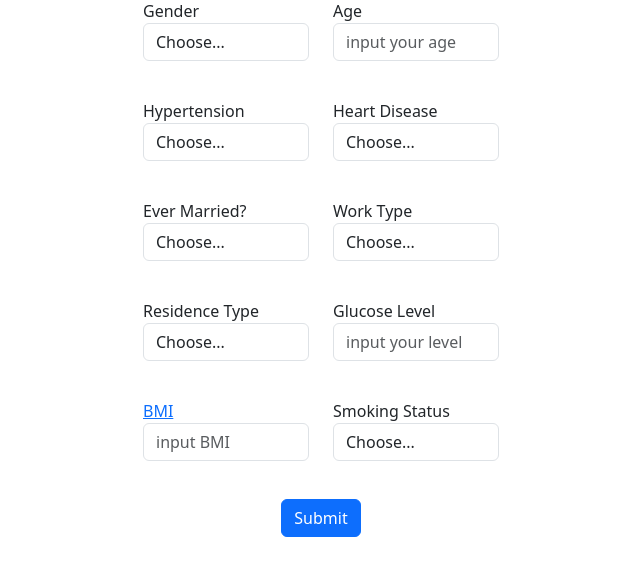
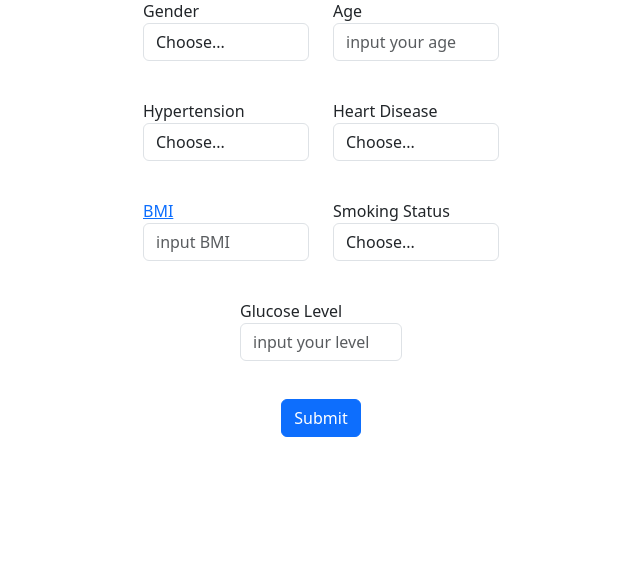
Before and after one commit to Kpfloogs/Team_3_Project_4, a Flask app: template templates/predictor.html in a window 1280 px wide. Shown: the part 177-753 px from the top of the page, without its empty margins (319-959 px from the left). Run offline with Flask 2, Linux system fonts and the light colour scheme; the template is opened without the code that fills it: most values are stand-ins (such as "Sample title", 1, 10 or a date in 2020); parts of the project's set-up code (start-up, migrations or seed data) failed here and were passed over.

Commit message:
pushing to get new pkl/ML code

```diff
--- a/app.py
+++ b/app.py
@@ -3,6 +3,8 @@ import sqlite3
 from flask import Flask, request, render_template, jsonify
 from flask_cors import CORS, cross_origin
 import pickle
+from sklearn.preprocessing import StandardScaler
+scaler = StandardScaler()
 
 app = Flask(__name__)
 cors = CORS(app)
@@ -57,16 +59,22 @@ def data_page():
 def predict_page():
     return render_template('predictor.html')
 
-@app.route('/predict',methods=['POST'])
+@app.route('/predict',methods=['GET', 'POST'])
 def predict():
     if request.method == 'POST':
         gender = request.form['gender']
         if gender == 'Male':
-            gender_male = 1
-            gender_female = 0
+            gender_Male = 1
+            gender_Female = 0
+            gender_Other = 0
+        elif gender == 'Female':
+            gender_Male = 0
+            gender_Female = 1
+            gender_Other = 0
         else:
-            gender_male = 0
-            gender_female = 1
+            gender_Male = 0
+            gender_Female = 0
+            gender_Other = 1
 
         age = int(request.form['age'])
         hypertension = int(request.form['hypertension'])
@@ -100,12 +108,18 @@ def predict():
             smoking_status_never = 0
             smoking_status_smokes = 0
 
-        final_features = np.array([[gender_male, gender_female, age, hypertension, heartdisease, glucose, bmi, smoking_status_Unkown,
-                                    smoking_status_formerly, smoking_status_never, smoking_status_smokes]])
+        feature = scaler.fit_transform([[gender_Male, gender_Female, gender_Other, age, hypertension, heartdisease, glucose, bmi, smoking_status_Unkown,
+                                  smoking_status_formerly, smoking_status_never, smoking_status_smokes]])
 
-        prediction = model.predict(final_features)
 
-        return render_template('predictor.html', prediction=prediction)
+        prediction = model.predict(feature)[0]
+
+        if prediction==0:
+            prediction = "No Stroke Risk"
+        else:
+            prediction = "Stroke Risk Possible"
+
+        return render_template('predictor.html', prediction_text="Stroke Prediction is: {}".format(prediction))
 
 
 if __name__ == '__main__':
--- a/templates/predictor.html
+++ b/templates/predictor.html
@@ -19,49 +19,49 @@
                 <p>Input your data to explore your risk of stroke* </p>
             </div>
         </div>
-        <form id="user-input" action="{{ url_for('predict')}}" method ="POST">
+        <form id="user-input" action="/predict" method ="POST">
             <div class="form-row justify-content-center row">
               <div class="form-group my-col align-self-center col-2">
                 <label for="gender">Gender</label>
-                <select id="inputState" class="form-control">
+                <select id="gender" name="gender" class="form-control">
                     <option selected>Choose...</option>
-                    <option>Male</option>
-                    <option>Female</option>
+                    <option value="Male">Male</option>
+                    <option value="Female">Female</option>
                   </select>
               </div>
               <div class="form-group my-col col-2">
-                <label for="age">Age</label>
-                <input class="form-control" type="text" placeholder="input your age">
+                <label for='age'>Age</label>
+                <input id ='age' name='age' class="form-control" type="text" placeholder="input your age">
               </div>
             </div>
             <div class="form-row justify-content-center row">
                 <div class="form-group my-col align-self-center col-2">
                   <label for="hypertension">Hypertension</label>
-                  <select id="inputState" class="form-control">
+                  <select id="hypertension" name="hypertension" class="form-control">
                       <option selected>Choose...</option>
-                      <option>Yes</option>
-                      <option>No</option>
+                      <option value="1">Yes</option>
+                      <option value="0">No</option>
                     </select>
                 </div>
                 <div class="form-group my-col col-2">
                   <label for="heartdisease">Heart Disease</label>
-                  <select id="inputState" class="form-control">
+                  <select id="heartdisease" name="heartdisease" class="form-control">
                       <option selected>Choose...</option>
-                      <option>Yes</option>
-                      <option>No</option>
+                      <option value="1">Yes</option>
+                      <option value="0">No</option>
                     </select>
                 </div>
               </div>
               <div class="form-row justify-content-center row">
-                <div class="form-group my-col align-self-center col-2">
+                <!-- <div class="form-group my-col align-self-center col-2">
                   <label for="marriage">Ever Married?</label>
                   <select id="inputState" class="form-control">
                       <option selected>Choose...</option>
                       <option>Yes</option>
                       <option>No</option>
                     </select>
-                </div>
-                <div class="form-group my-col col-2">
+                </div> -->
+                <!-- <div class="form-group my-col col-2">
                   <label for="work">Work Type</label>
                   <select id="inputState" class="form-control">
                       <option selected>Choose...</option>
@@ -71,39 +71,39 @@
                       <option>Never Worked</option>
                       <option>Student</option>
                     </select>
-                </div>
-              </div>
-              <div class="form-row justify-content-center row">
-                <div class="form-group my-col align-self-center col-2">
-                  <label for="residence">Residence Type</label>
-                  <select id="inputState" class="form-control">
-                      <option selected>Choose...</option>
-                      <option>Urban</option>
-                      <option>Rural</option>
-                    </select>
-                </div>
-                <div class="form-group my-col col-2">
-                  <label for="glucose">Glucose Level</label>
-                  <input class="form-control" type="text" placeholder="input your level">
-                </div>
+                </div> -->
               </div>
               <div class="form-row justify-content-center row">
                 <div class="form-group my-col align-self-center col-2">
                   <label for="bmi"><a href="https://www.nhlbi.nih.gov/health/educational/lose_wt/BMI/bmicalc.htm">BMI</a></label>
-                  <input class="form-control" type="text" placeholder="input BMI">
+                  <input id="bmi" name="bmi" class="form-control" type="text" placeholder="input BMI">
                 </div>
                 <div class="form-group my-col col-2">
                   <label for="smoke">Smoking Status</label>
-                  <select id="inputState" class="form-control">
+                  <select id="smoke" name="smoke" class="form-control">
                       <option selected>Choose...</option>
                       <option value="smoking_status_smokes">Smoker</option>
                       <option value="smoking_status_never">Non-Smoker</option>
                       <option value="smoking_status_formerly">Former Smoker</option>
                     </select>
                 </div>
+                <div class="form-row justify-content-center row">
+                  <!-- <div class="form-group my-col align-self-center col-2">
+                    <label for="residence">Residence Type</label>
+                    <select id="inputState" class="form-control">
+                        <option selected>Choose...</option>
+                        <option>Urban</option>
+                        <option>Rural</option>
+                      </select>
+                  </div> -->
+                  <div class="form-group my-col col-2">
+                    <label for="glucose">Glucose Level</label>
+                    <input id="glucose" name="glucose" class="form-control" type="text" placeholder="input your level">
+                  </div>
+                </div>
               </div>
             <div class="form-row text-center">
-            <button id="user_submit" onclick="user_submit()" type="submit" class="btn btn-primary" data-bs-toggle="modal" data-bs-target="#submitButton">Submit</button>
+            <button id="user_submit" type="submit" class="btn btn-primary" data-bs-toggle="modal" data-bs-target="#submitButton">Submit</button>
           </form>
           <div class="modal" id="submitButton">
             <div class="modal-dialog">
@@ -115,7 +115,7 @@
                   </button>
                 </div>
                 <div class="modal-body" id="predictor">
-
+                  <p class="text-danger"><b>{{prediction_text}}</b></p>
                 </div>
                 <!-- <div class="modal-footer">
                   <button type="button" class="btn btn-secondary" data-dismiss="modal">Close</button>
```
